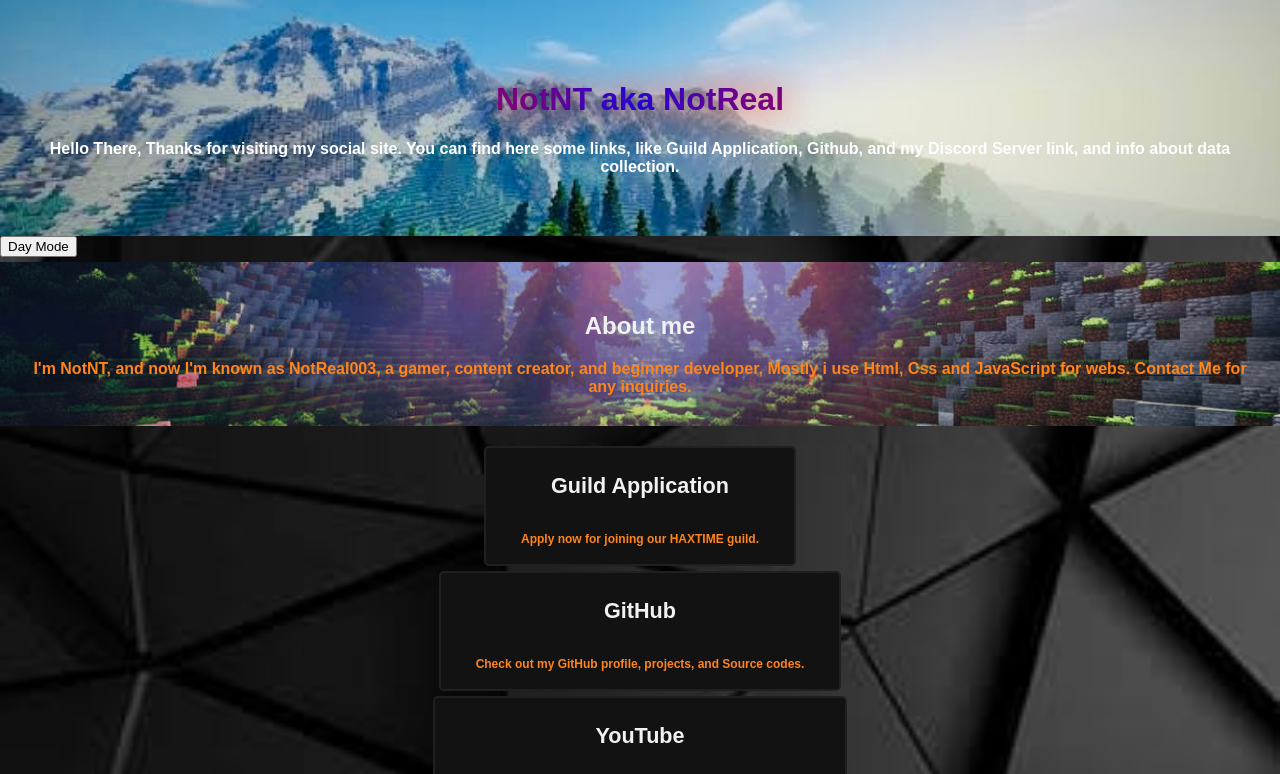
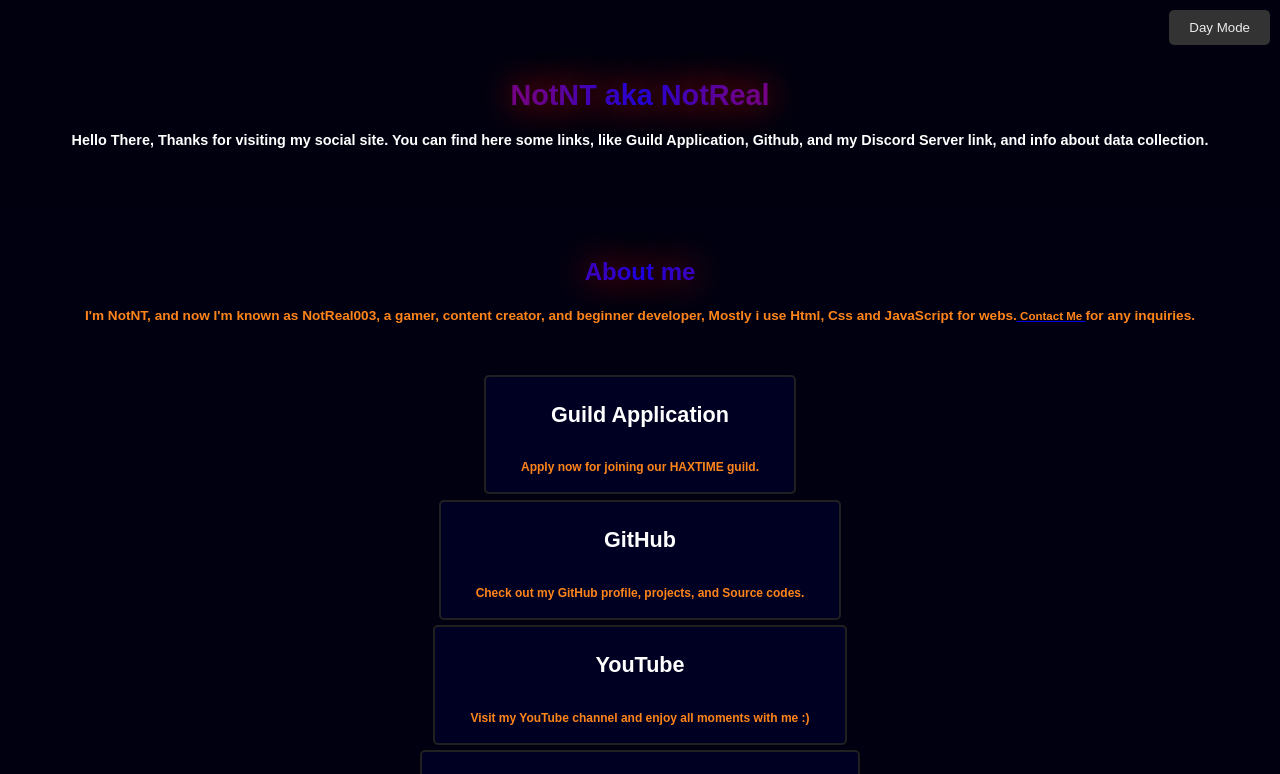
Before and after one commit to NotReal003/notreal003.github.io, a plain HTML site: page index.html in a window 1280 px wide. Both pictures are taken after a click on the button "Night Mode". Shown: the top 774 px of the page. Drawn offline with Linux system fonts and the light colour scheme; no server answers.

Commit message:
Update styles.css

```diff
--- a/styles.css
+++ b/styles.css
@@ -2,32 +2,54 @@ body {
   margin: 0;
   padding: 0;
   font-family: 'Arial', sans-serif;
-  background: url('imgs/img13.JPG') center/cover no-repeat; /* #12121 background color */
-  color: #F1F1F1;
+  color: #fff; /* Default text color */
+  transition: background-color 0.5s, color 0.5s;
+  background: url('imgs/img13.JPG') center/cover no-repeat;
 }
 
 header {
   text-align: center;
   padding: 60px 10px;
-  background: url('imgs/IMG_0510.jpg') center/cover no-repeat; /* 1f1f1f background color */
-  color: #fff;
+  transition: background-color 0.5s, color 0.5s;
+  background: url('imgs/IMG_0510.jpg') center/cover no-repeat;
+  font-size: 0.90em;
 }
 
 h1 {
   font-size: 2em;
   background: linear-gradient(to left, blue, red, blue, red, blue);
-  color: transparent; /* F1F1F1 */
+  color: transparent;
   -webkit-background-clip: text;
   text-shadow: 0 0 35px #e22400;
   animation: anime 2s infinite alternate;
 }
+h3 {
+  color: #fff;
+}
 
-p {
+p, ppp {
   font-size: 1em;
   margin-top: 10px;
+  font-weight: bold;
 }
-ppp {
-  font-weight: bold;
+
+#mode-toggle {
+  position: fixed;
+  top: 10px;
+  right: 10px;
+  padding: 10px 20px;
+  background-color: #333333;
+  color: #ebebeb;
+  border: none;
+  border-radius: 5px;
+  cursor: pointer;
+  z-index: 1000;
+  transition: background-color 0.3s;
+}
+
+#mode-toggle:hover {
+  background-color: #ebebeb;
+  color: #333333;
 }
 
 nav {
@@ -38,7 +60,7 @@ nav {
 nav a {
   margin: 0 20px;
   text-decoration: none;
-  color: #121212; /* link color */
+  color: #121212;
   font-weight: bold;
   font-size: 1.2em;
 }
@@ -54,13 +76,13 @@ nav a {
 .cta-button {
   display: inline-block;
   padding: 15px 35px;
-  background: #121212; /* #121212 button color */
+  background: #121212; /* 121212 */
   color: #F1F1F1;
   text-decoration: none;
   border-radius: 5px;
   font-size: 1.5em;
   margin-top: 5.5px;
-  border: 2px solid #202020; /* White border */
+  border: 2px solid #202020;
   cursor: pointer;
   transition: background-color 1s ease;
 }
@@ -69,8 +91,9 @@ nav a {
   font-size: 0.9em;
   color: #F1F1F1;
   font-weight: bold;
-  transition: color 1s ease
+  transition: color 1s ease;
 }
+
 .cta-button pr {
   font-size: 0.5em;
   color: #FF851A;
@@ -78,37 +101,45 @@ nav a {
 }
 
 .cta-button:hover {
-  background-color: #1c1c1c; /* on hover */
+  background-color: #1c1c1c;
 }
+
 .cta-button:hover p {
-  color: #1c59e8; /* Discord blue */
-  transform: scale(1.02);
+  color: #1c59e8;
+  transform: scale(1.03);
 }
 
 .bio-section {
   padding: 30px 20px;
   text-align: center;
-  background: url('imgs/IMG_0509.jpg') center/cover no-repeat; /* #121212 background color */
-  margin-top: 5px;
+  margin-top: 1px;
+  background: url('imgs/IMG_0509.jpg') center/cover no-repeat;
 }
+
 .data-section {
   padding: 30px 20px;
   text-align: center;
-  background: url('imgs/IMG_0511.jpg') center/cover no-repeat; /* background color */
   margin-top: 20px;
   color: #FF851A;
+  background: url('imgs/IMG_0511.jpg') center/cover no-repeat;
 }
+
 .data-section h2 {
-  color: #F1F1F1;
+  color: #000;
 }
+
 .bio-section pp {
   color: #FF851A;
   font-weight: bold;
+  font-size: 0.85em;
 }
+
 .bio-section qq {
   color: #FF851A;
   font-weight: bold;
+  font-size: 0.85em;
 }
+
 .data-section pp {
   font-size: 0.75em;
   font-weight: bold;
@@ -117,14 +148,11 @@ nav a {
 footer {
   text-align: center;
   padding: 20px 0;
-  background-color: #333; /* footer background color */
+  background-color: #333;
   color: #fff;
   margin-top: 5px;
 }
-.bio-section bi {
-  color: #F1F1F1;
 
-}
 #loading-screen {
   position: fixed;
   top: 0;
@@ -135,7 +163,7 @@ footer {
   display: flex;
   align-items: center;
   justify-content: center;
-  z-index: 1000; /* Ensure loading screen */
+  z-index: 1000; /* Ensure loading screen appears on top */
 }
 
 .loader {
@@ -144,21 +172,21 @@ footer {
   border-radius: 50%;
   width: 50px;
   height: 50px;
-  animation: spin 2s linear infinite;
+  animation: spin 2s linear infinite; /* Animation for spinner */
 }
 
-/* animation for the loading dots */
+/* Animation for the spinning loader */
 @keyframes spin {
   0% { transform: rotate(0deg); }
   100% { transform: rotate(360deg); }
 }
 
-/* once the page is loaded */
+/* Once the page is loaded, hide the loading screen */
 body.loaded #loading-screen {
   display: none;
 }
 
-/* Pulsating animation */
+/* Pulsating animation for the loading dots */
 .pulse-container {
   width: 100px;
   display: flex;
@@ -185,12 +213,7 @@ body.loaded #loading-screen {
   animation: pulse .4s ease .4s infinite alternate;
 }
 
-@keyframes anime {
-  100%{
-    text-shadow: 0 0 35px #0056d6;
-  }
-}
-
+/* Pulsating animation */
 @keyframes pulse {
   from {
     opacity: 1;
@@ -201,3 +224,83 @@ body.loaded #loading-screen {
     transform: scale(.75);
   }
 }
+
+@keyframes anime {
+  100%{
+    text-shadow: 0 0 35px #0056d6;
+  }
+}
+
+body.night-mode {
+  background: #001;
+  color: #fff;
+}
+
+body.night-mode header {
+  background: #0002;
+}
+
+body.night-mode h1, h2 {
+background: linear-gradient(to left, blue, red, blue, red, blue);
+  color: transparent;
+  -webkit-background-clip: text;
+  text-shadow: 0 0 35px #e22400;
+  animation: anime 2s infinite alternate;
+}
+
+body.night-mode h3 {
+  background: linear-gradient(to left, blue, red, blue, red, blue);
+  color: transparent;
+  -webkit-background-clip: text;
+  text-shadow: 0 0 35px #e22400;
+  animation: anime 2s infinite alternate;
+}
+
+body.night-mode .data-section {
+  background: #001;
+}
+
+body.night-mode .bio-section {
+  background: #001;
+}
+
+body.night-mode .cta-button {
+  background-color: #002; /* 121212 */
+  border-color: #202020;
+  color: #fff;
+}
+
+body.night-mode .cta-button:hover {
+  background-color: #003; /* 333 */
+}
+
+body.night-mode .data-section h2 {
+  background-color: #002;
+  color: #fff;
+}
+
+body.night-mode footer {
+  background-color: #333;
+}
+
+body.night-mode .cta-button p {
+  font-size: 0.9em;
+  color: #fff;
+  font-weight: bold;
+  transition: color 1s ease;
+}
+
+body.night-mode .cta-button pr {
+  font-size: 0.5em;
+  color: #FF851A;
+  font-weight: bold;
+}
+
+body.nigh-mode .cta-button:hover {
+  background-color: #1c1c1c;
+}
+
+body.night-mode .cta-button:hover p {
+  color: #1c59e8;
+  transform: scale(1.03);
+}
```
